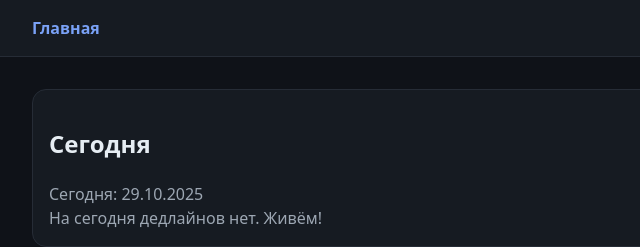
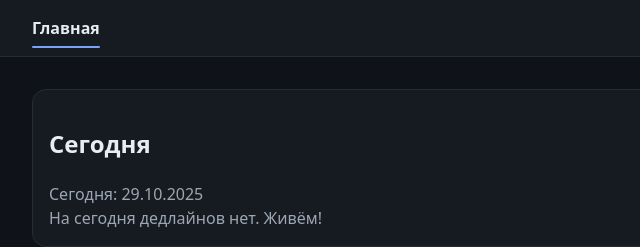
Before and after one commit to attuma/ITMO_DD, a plain HTML site: page index.html in a window 1280 px wide. Shown: the top 247 px of the page, 144-784 px from the left. Drawn offline with Linux system fonts and the light colour scheme.

Commit message:
обновление шапки сайта

```diff
--- a/index.html
+++ b/index.html
@@ -6,12 +6,12 @@
   <title>Главная — Главная</title>
   <link rel="icon" type="image/png" href="static/favicon.png" />
   <link rel="apple-touch-icon" href="static/favicon.png" />
-  <link rel="stylesheet" href="static/styles.css?v=3" />
+  <link rel="stylesheet" href="static/styles.css?v=4" />
 </head>
 <body data-page="index">
   <header class="topbar">
     <nav class="container">
-      <a class="brand" href="index.html">Главная</a>
+      <a class="brand" href="index.html" aria-current="page">Главная</a>
       <div class="nav-links">
         <a href="calendar.html">Календарь</a>
         <a href="links.html">Полезные ссылки</a>
@@ -41,6 +41,6 @@
     Я не человек ИТМО, 2024 © Все права защищены.
   </footer>
 
-  <script src="static/app.js?v=3" defer></script>
+  <script src="static/app.js?v=4" defer></script>
 </body>
 </html>
--- a/static/styles.css
+++ b/static/styles.css
@@ -21,6 +21,26 @@ a:hover{text-decoration:underline}
 .topbar .container{display:flex;align-items:center;justify-content:space-between}
 .brand{font-weight:700}
 .nav-links a{margin-left:1rem}
+
+/* выделение активной вкладки */
+.brand[aria-current="page"],
+.nav-links a[aria-current="page"]{
+  color: var(--text);
+  font-weight: 600;
+  position: relative;
+}
+
+.brand[aria-current="page"]::after,
+.nav-links a[aria-current="page"]::after{
+  content: "";
+  position: absolute;
+  bottom: -0.5rem;
+  left: 0;
+  right: 0;
+  height: 2px;
+  background: var(--brand);
+  border-radius: 2px;
+}
 
 .card{background:var(--panel);border:1px solid var(--border);border-radius:14px;padding:1rem;margin:1rem 0}
 .footer{padding:2rem 1rem 3rem}
```
Also changed, not shown: calendar.html (+2 -2 lines), links.html (+2 -2 lines).
